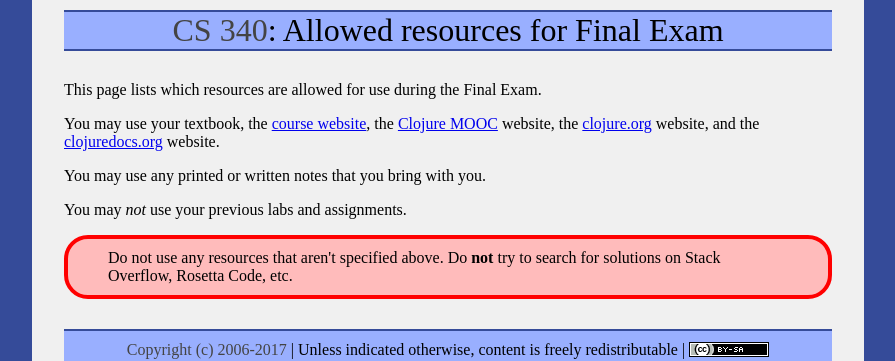
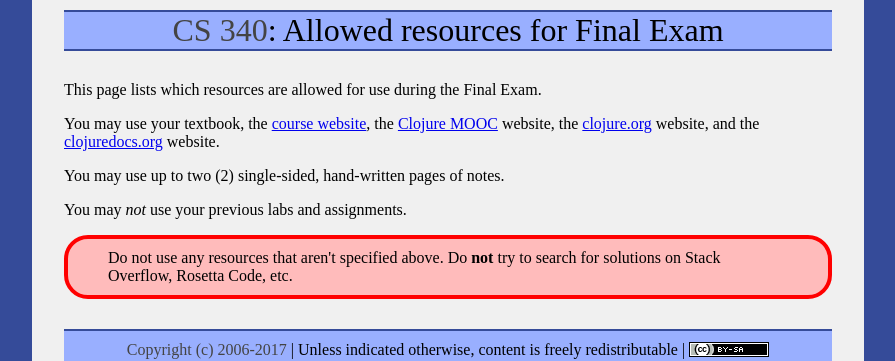
Before and after one commit to ycpcs/cs340-fall2017, a Jekyll site: the page built from assign/final.md, in a window 1280 px wide. Shown: the top 361 px of the page, without its empty margins (192-1087 px from the left). Built offline with Jekyll 4.4.1, drawn with Linux system fonts in a browser that asks for light colours.

Commit message:
clarify notes policy

```diff
--- a/assign/final.md
+++ b/assign/final.md
@@ -7,7 +7,7 @@ This page lists which resources are allowed for use during the Final Exam.
 
 You may use your textbook, the [course website](http://ycpcs.github.io/cs340-fall2017), the [Clojure MOOC](http://mooc.fi/courses/2014/clojure/) website, the [clojure.org](http://clojure.org/) website, and the [clojuredocs.org](http://clojuredocs.org/) website.
 
-You may use any printed or written notes that you bring with you.
+You may use up to two (2) single-sided, hand-written pages of notes.
 
 You may *not* use your previous labs and assignments.
 
```
